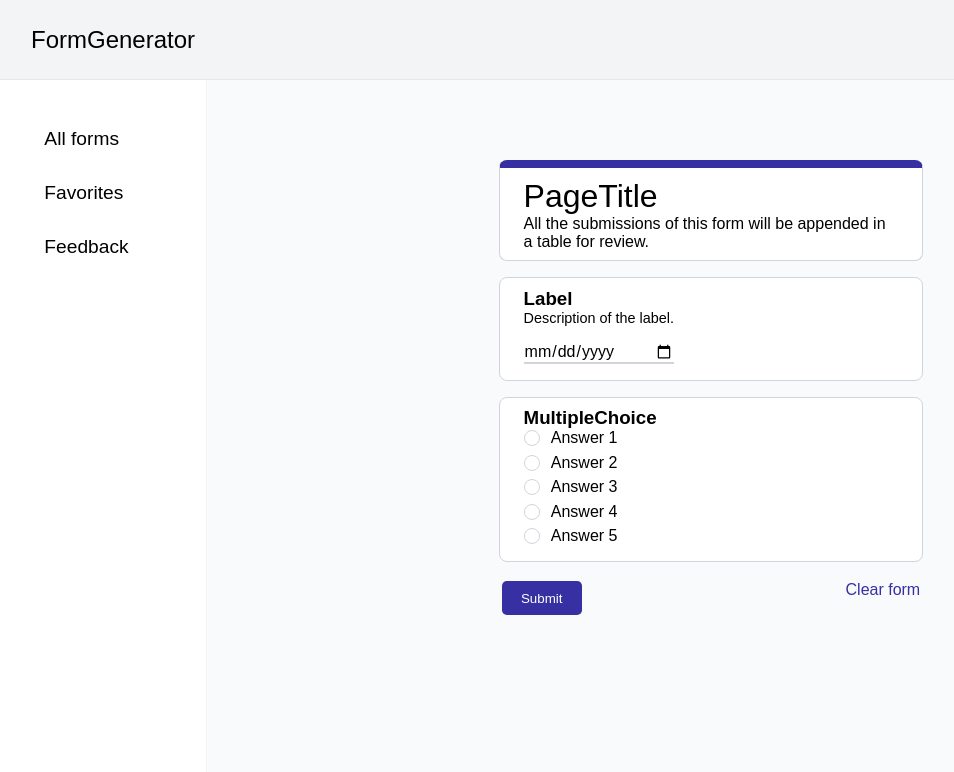
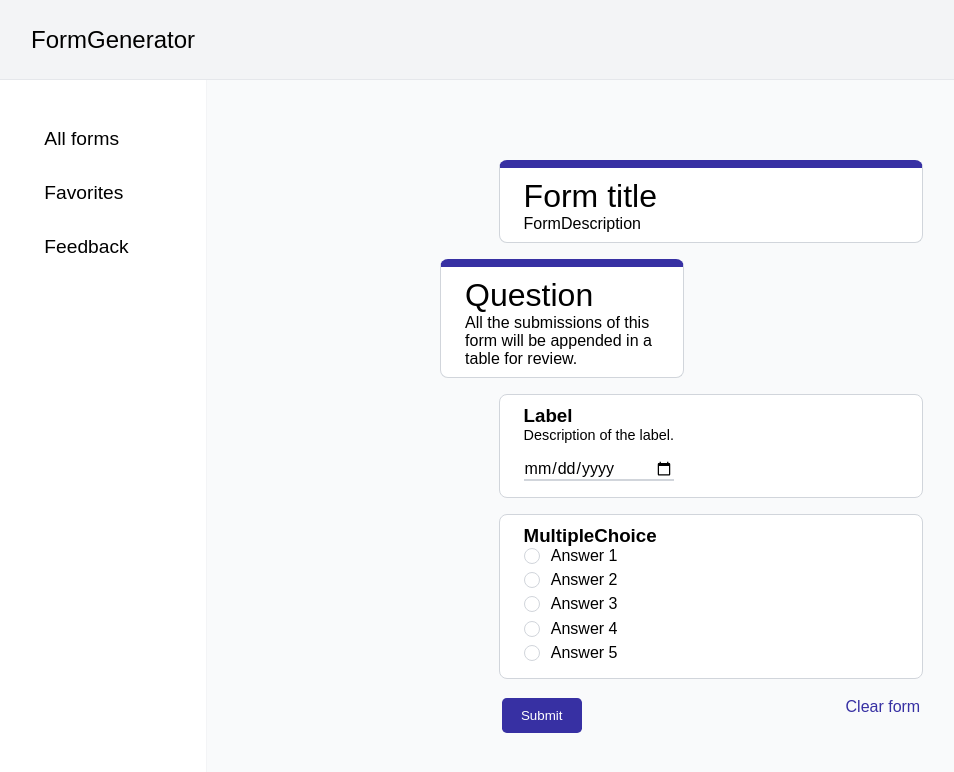
Before and after one commit to kennedy-muhumuza/form-generator, a React (Vite) app: page /create-form in a window 1280 px wide. Shown: the top 772 px of the page, without its empty margins (33-987 px from the left). Built offline with nearby package versions, Linux system fonts and the light colour scheme.

Commit message:
structure form data

```diff
--- a/src/App.tsx
+++ b/src/App.tsx
@@ -4,7 +4,7 @@ import { AppLayout } from "./pages/applayout/AppLayout";
 import { HomePage } from "./pages/homepage/HomePage";
 import { Dashboard } from "./pages/dashboard/Dashboard";
 import { GeneratedForm } from "./pages/generated-forms/GeneratedForm";
-import { AddField } from "./pages/add-field/AddField";
+// import { AddField } from "./pages/add-field/AddField";
 
 function App() {
   return (
@@ -14,13 +14,13 @@ function App() {
           {true && (
             <Route element={<AppLayout />}>
               <Route index element={<Dashboard />} />
-              <Route path="/add-field" element={<AddField />} />
+              {/* <Route path="/add-field" element={<AddField />} /> */}
               <Route path="/create-form" element={<GeneratedForm />} />
               <Route path="*" element={<Dashboard />} />
             </Route>
           )}
           {!true && <Route path="*" element={<GeneratedForm />} />}
-          {!true && <Route path="*" element={<AddField />} />}
+          {/* {!true && <Route path="*" element={<AddField />} />} */}
           {!true && (
             <>
               <Route index element={<HomePage />} />
--- a/src/data/form-data.ts
+++ b/src/data/form-data.ts
@@ -1,18 +1,32 @@
 export const formData = [
   {
-    pageTitle: "Vaccine Registration",
-    pageDescription: "",
+    id: 3435,
+    formTitle: "Form title",
+    formDescription: "FormDescription",
     fields: [
       {
-        label: "First name",
+        fieldId: 5445,
+        question: "Question",
+        status: "short answer",
         required: true,
-        labelDescription: "",
-        fieldTag: "input",
-        fieldType: "",
-        multipleChoice: [],
-        imgUrl: "",
-        linkId: "",
-      },
-    ],
+        imageUrl: "",
+      }
+    ]
   },
 ];
+
+
+// pageTitle: "Vaccine Registration",
+//     pageDescription: "",
+//     fields: [
+//       {
+//         label: "First name",
+//         required: true,
+//         labelDescription: "",
+//         fieldTag: "input",
+//         fieldType: "",
+//         multipleChoice: [],
+//         imgUrl: "",
+//         linkId: "",
+//       },
+//     ],
--- a/src/pages/add-field/AddField.tsx
+++ b/src/pages/add-field/AddField.tsx
@@ -1,6 +1,6 @@
 import { useState } from "react";
 import styles from "./AddField.module.css";
-import { NewField } from "../../components/new-field/NewField";
+// import { NewField } from "../../components/new-field/NewField";
 
 export const AddField = () => {
   //   const [activeTab, setActiveTab] = useState<string>("table");
@@ -109,7 +109,7 @@ export const AddField = () => {
         </div>
         <div className={styles["field-container"]}>
           <label>Multiple choice</label>
-          <NewField />
+          {/* <NewField /> */}
           {/* <button
             className={styles["add-option-btn"]}
             onClick={handleAddNewField}
--- a/src/pages/dashboard/Dashboard.tsx
+++ b/src/pages/dashboard/Dashboard.tsx
@@ -52,7 +52,7 @@ export const Dashboard: React.FC = () => {
             Search
           </button>
         </form>
-        <Link to="create-form" className={styles["add-field-link"]}>
+        <Link to="/create-form" className={styles["add-field-link"]}>
           <button className={styles["generate-btn"]}>Create form</button>
         </Link>
 
--- a/src/pages/generated-forms/GeneratedForm.module.css
+++ b/src/pages/generated-forms/GeneratedForm.module.css
@@ -94,3 +94,18 @@
   display: flex;
   gap: 0.3rem;
 }
+
+
+.page-title-container {
+  background-color: #fff;
+  width: 45%;
+  border: 1px solid var(--color-grey-300);
+  border-top: 0.5rem solid var(--btn-bg-color);
+  border-radius: 0.5rem;
+  padding: 0.6rem 1.5rem;
+  margin-bottom: 1rem;
+}
+
+.page-title-heading {
+  font-weight: 400;
+}
--- a/src/pages/generated-forms/GeneratedForm.tsx
+++ b/src/pages/generated-forms/GeneratedForm.tsx
@@ -1,15 +1,49 @@
 import { MultipleChoice } from "../../components/form-sections/MultipleChoice";
-import { PageTitle } from "../../components/form-sections/PageTitle";
 import { SubmitButton } from "../../components/form-sections/SubmitButton";
 import styles from "./GeneratedForm.module.css";
-// import { Select } from "../../components/form-sections/Select";
-// import { TextArea } from "../../components/form-sections/TextArea";
-// import { Input } from "../../components/form-sections/Input";
+import { formData } from "../../data/form-data";
+import { useState } from "react";
 
-export const GeneratedForm: React.FC = () => {
+
+interface Field{
+  question: string;
+  status: string;
+  required: boolean;
+  imageUrl: string;
+  fieldId: number;
+}
+interface Props {
+  id: number;
+  formTitle: string;
+  formDescription: string;
+  fields: Field[];
+}
+// export const GeneratedForm: React.FC<Props[]> = ({id, formTitle, formDescription, fields}) => {
+  export const GeneratedForm: React.FC<Props[]> = () => {
+  const [title, setTitle]=useState<string>(formData[0].formTitle)
+  const [description, setDescription]=useState<string>(formData[0].formDescription)
+  const [forms, setForms]=useState<Props[]>(formData)
+  const [fields, setFields]=useState<Field[]>(formData[0].fields)
+
+
   return (
     <form className={styles["generated-form-container"]}>
-      <PageTitle />
+      {/* <PageTitle /> */}
+      <div className={styles["page-title-container"]}>
+      <h1 className={styles["page-title-heading"]}>{title}</h1>
+      <p>
+        {description}
+      </p>
+    </div>
+      {fields.map((item) => (<div key={item.fieldId}>
+      <div className={styles["page-title-container"]}>
+      <h1 className={styles["page-title-heading"]}>{item.question}</h1>
+      <p>
+        All the submissions of this form will be appended in a table for review.
+      </p>
+    </div>
+    </div>))
+      }
 
       <div className={styles["field-input-container"]}>
         <h3 className={styles["label-title"]}>Label</h3>
```
Also changed, not shown: package.json (+7 -5 lines), src/components/form-grid/FormGrid.tsx (line endings or trailing spaces), src/pages/applayout/AppLayout.tsx (line endings or trailing spaces), 2 other files (tests, documents, lock files or other folders).
